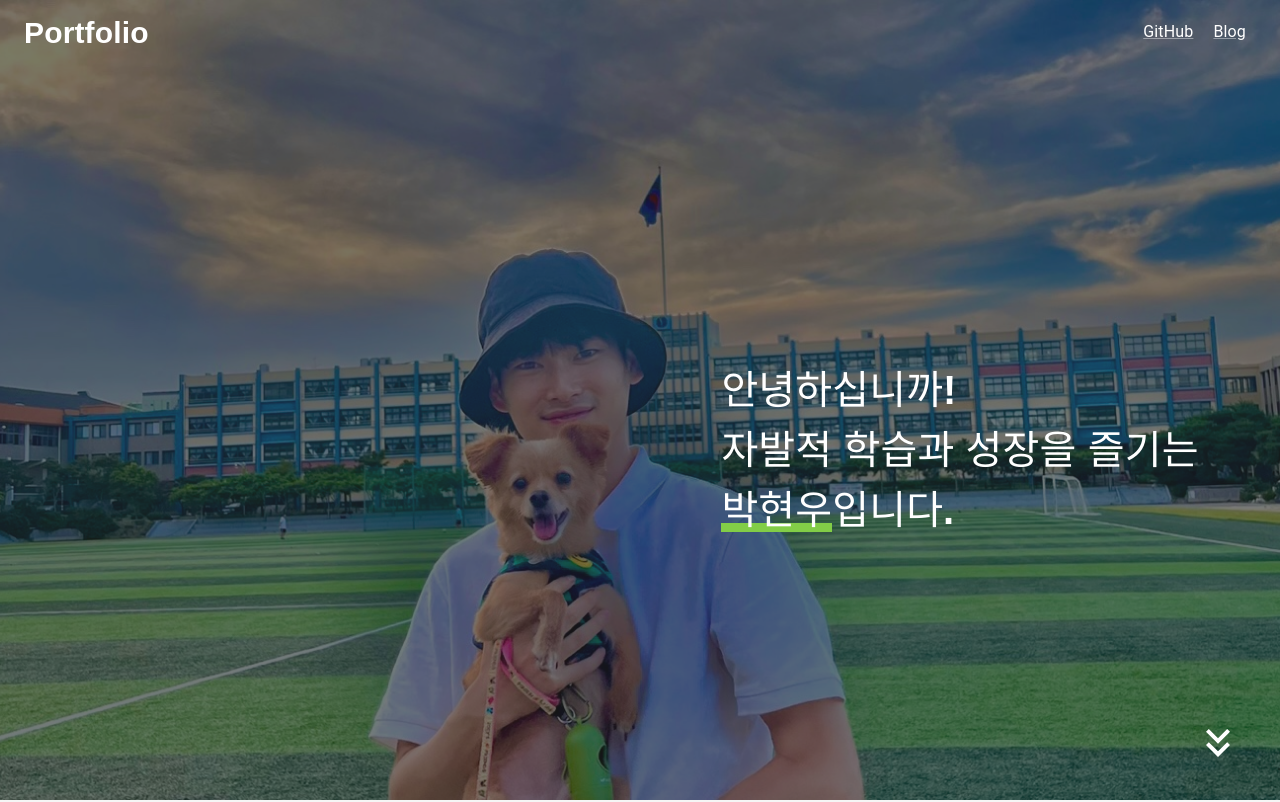
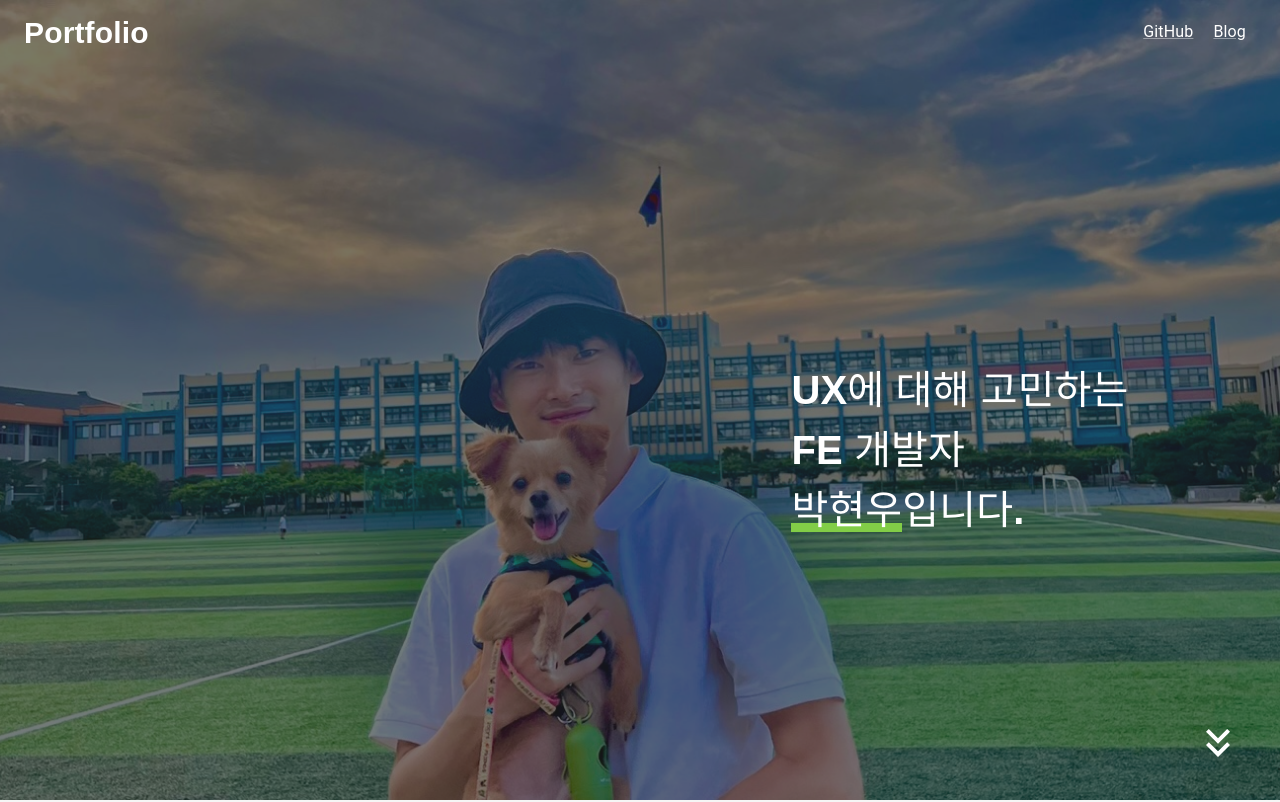
Before and after one commit to dailybetter/GSAP_practice, a React (Vite) app in the folder gsap_practice/: page / in a window 1280 px wide. Shown: the top 802 px of the page. Built offline with nearby package versions, Linux system fonts and the light colour scheme; a web font is replaced by a local one.

Commit message:
Fix: intropage 문구 변경

```diff
--- a/gsap_practice/src/components/intro/index.tsx
+++ b/gsap_practice/src/components/intro/index.tsx
@@ -21,8 +21,8 @@ export const Intro = () => {
       <Styled.Main>
         <Styled.MainAppBar />
         <Styled.BodyTextContainer>
-          <Styled.BodyText className="one">안녕하십니까!</Styled.BodyText>
-          <Styled.BodyText className="two">자발적 학습과 성장을 즐기는</Styled.BodyText>
+          <Styled.BodyText className="one">UX에 대해 고민하는</Styled.BodyText>
+          <Styled.BodyText className="two">FE 개발자</Styled.BodyText>
           <Styled.BodyText className="tre">
             <UnderLine color={LIGHT_GREEN} delay={2.5}>
               박현우
```
